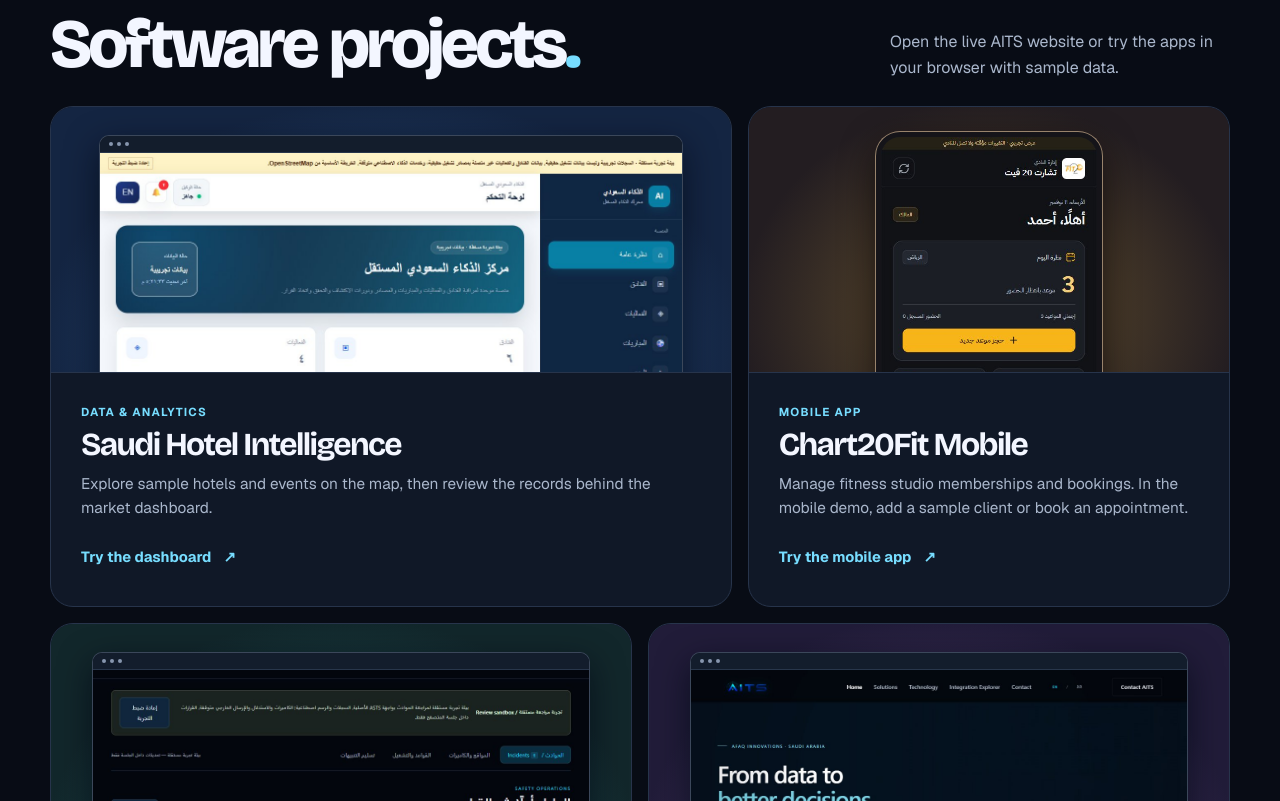
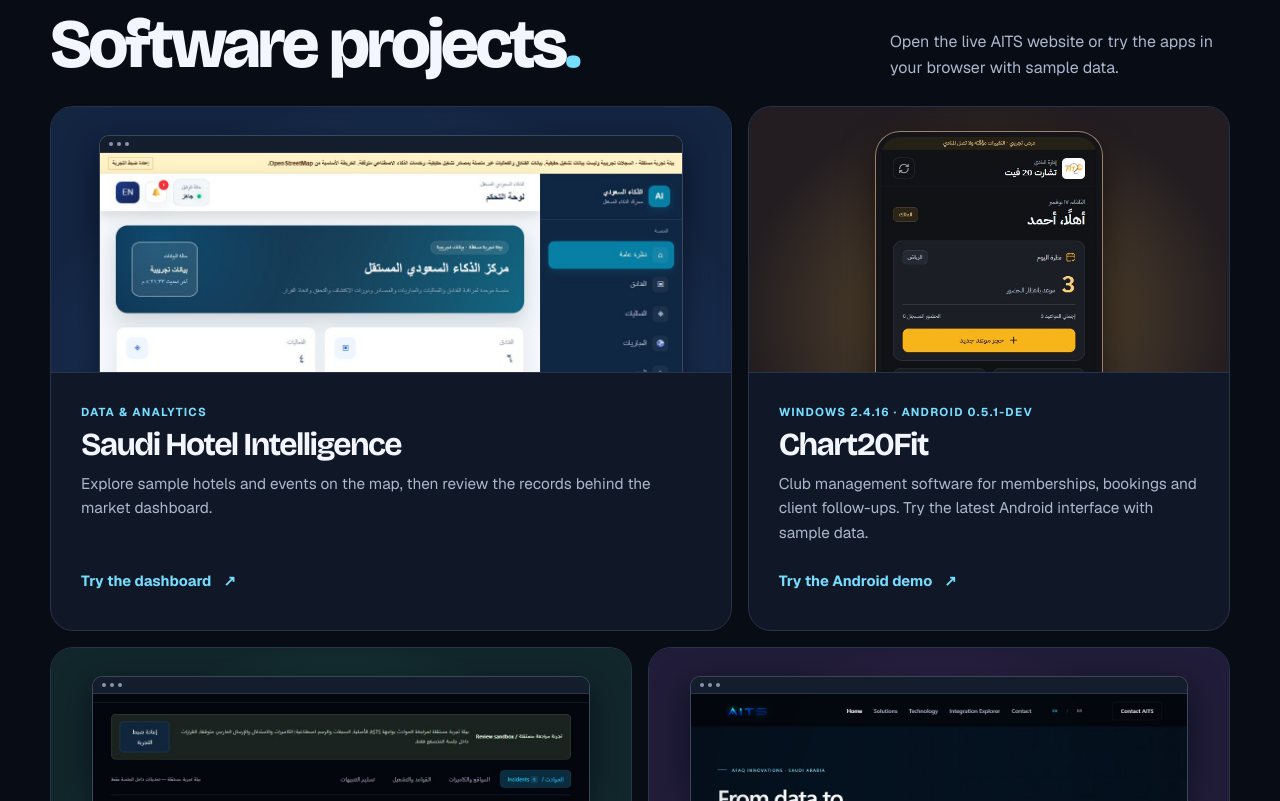
Before and after one commit to abdulhakammohamed10-cpu/abdelhakam-portfolio, a plain HTML site: page index.html in a window 1280 px wide. Shown: the part 709-1510 px from the top of the page. Drawn offline with nearby package versions, Linux system fonts and the light colour scheme.

Commit message:
Update Chart20Fit project to Windows 2.4.16 and Android 0.5.1-dev

```diff
--- a/index.html
+++ b/index.html
@@ -73,13 +73,13 @@
 
         <article class="project project-chart">
           <div class="project-preview preview-chart">
-            <div class="phone-frame"><img src="media/chart.jpg" width="400" height="860" loading="lazy" alt="Chart20Fit Mobile showing the appointments dashboard"></div>
+            <div class="phone-frame"><img src="media/chart20fit-051.jpg" width="400" height="860" loading="lazy" alt="Chart20Fit Mobile 0.5.1 dashboard showing appointments and follow-ups"></div>
           </div>
           <div class="project-copy">
-            <p class="project-type">Mobile app</p>
-            <h3>Chart20Fit Mobile</h3>
-            <p>Manage fitness studio memberships and bookings. In the mobile demo, add a sample client or book an appointment.</p>
-            <a class="project-link" href="https://chart20fit-mobile-sandbox.vercel.app/" target="_blank" rel="noopener noreferrer">Try the mobile app <span aria-hidden="true">↗</span></a>
+            <p class="project-type">Windows 2.4.16 · Android 0.5.1-dev</p>
+            <h3>Chart20Fit</h3>
+            <p>Club management software for memberships, bookings and client follow-ups. Try the latest Android interface with sample data.</p>
+            <a class="project-link" href="https://chart20fit-mobile-sandbox.vercel.app/" target="_blank" rel="noopener noreferrer">Try the Android demo <span aria-hidden="true">↗</span></a>
           </div>
         </article>
 
```
Also changed, not shown: media/chart20fit-051.jpg (added).
